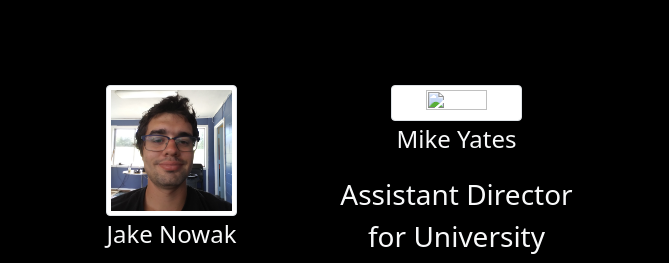
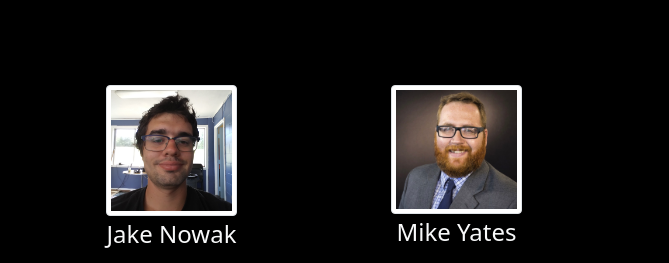
Before and after one commit to UB-Buffalo-Blitz/UB-Buffalo-Blitz.github.io, a plain HTML site: page index.html in a window 1280 px wide. Shown: the part 1889-2152 px from the top of the page, 611-1280 px from the left. Drawn offline with nearby package versions, Linux system fonts and the light colour scheme.

Commit message:
Update index.html

```diff
--- a/index.html
+++ b/index.html
@@ -225,7 +225,7 @@
                     </div>
                     <div class="col">
                         <div class="text-center">
-                            <img src="headshot-mikeyates.jpg" class="img-thumbnail" style="height: 50%; width: 50%;">
+                            <img src="headshot-mikeyates.png" class="img-thumbnail" style="height: 50%; width: 50%;">
                             <p class="fs-4 text-light text-center">Mike Yates</p>
                             <p class="fs-3 text-light text-center">Assistant Director for University Apartments</p>
                         </div>
```
